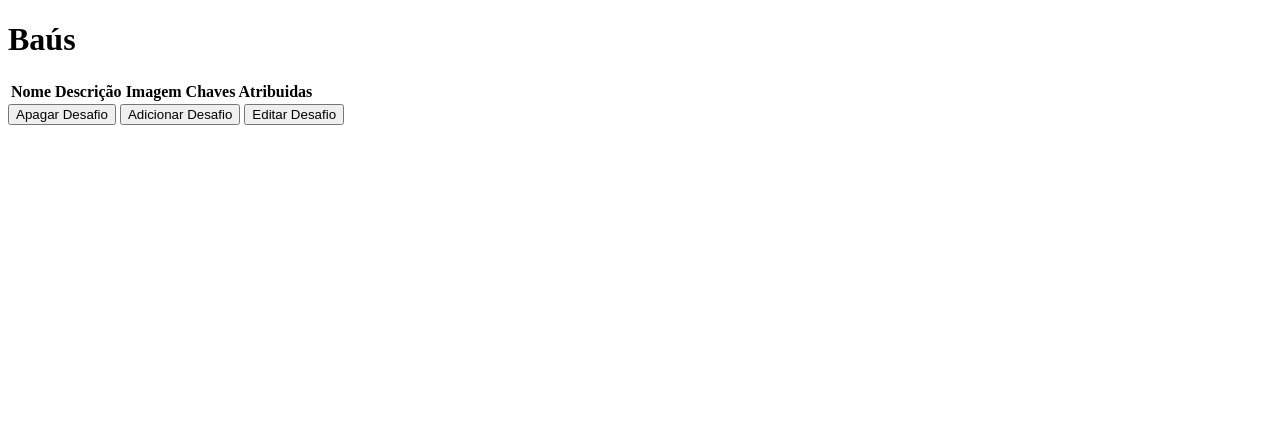
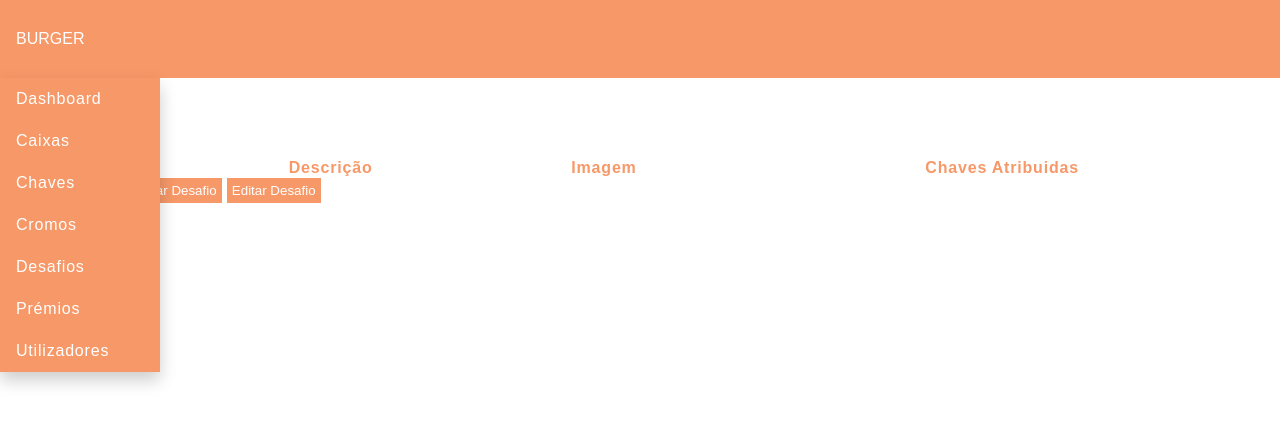
Before and after one commit to knwldg/projeto-kiss2018, a PHP site: page /components/admin/desafios.php in a window 1280 px wide. Shown: the top 425 px of the page. Run offline with PHP 8.4, Linux system fonts and the light colour scheme; lists and menus that the app fills with data are empty.

Commit message:
css_admin quase finalizado

```diff
--- a/components/admin/caixas.php
+++ b/components/admin/caixas.php
@@ -6,6 +6,7 @@
     <meta name="viewport" content="width=device-width, initial-scale=1">
     <meta name="description" content="">
     <meta name="author" content="">
+    <link href="../../css/admin_css.css" rel="stylesheet">
 
     <title>Cubo_Admin</title>
 </head>
@@ -19,6 +20,7 @@ listUsers();
 ?>
 
 <body>
+<?php require_once "navigation.php"; ?>
 <div id="boxes">
     <!-- /.row -->
     <div id="caixas">
--- a/components/admin/chaves.php
+++ b/components/admin/chaves.php
@@ -6,6 +6,7 @@
     <meta name="viewport" content="width=device-width, initial-scale=1">
     <meta name="description" content="">
     <meta name="author" content="">
+    <link href="../../css/admin_css.css" rel="stylesheet">
 
     <title>Cubo_Admin</title>
 </head>
@@ -19,6 +20,7 @@ listUsers();
 ?>
 
 <body>
+<?php require_once "navigation.php"; ?>
 <div id="keys">
     <!-- /.row -->
     <div id="chaves">
--- a/components/admin/cromos.php
+++ b/components/admin/cromos.php
@@ -6,6 +6,7 @@
     <meta name="viewport" content="width=device-width, initial-scale=1">
     <meta name="description" content="">
     <meta name="author" content="">
+    <link href="../../css/admin_css.css" rel="stylesheet">
 
     <title>Cubo_Admin</title>
 </head>
@@ -19,6 +20,8 @@ listUsers();
 ?>
 
 <body>
+<?php require_once "navigation.php"; ?>
+
 <div id="cromos">
     <!-- /.row -->
     <div id="cards">
--- a/components/admin/dashboard.php
+++ b/components/admin/dashboard.php
@@ -6,18 +6,21 @@
     <meta name="viewport" content="width=device-width, initial-scale=1">
     <meta name="description" content="">
     <meta name="author" content="">
+    <link href="../../css/admin_css.css" rel="stylesheet">
 
     <title>Cubo_Admin</title>
 </head>
 
 
 <body>
+<?php require_once "navigation.php"; ?>
+
 <div id="dashboard">
     <div id="dash">
         <h1>Dashboard</h1>
     </div>
     <div id="estatistica_caixas">
-        <h2>Caixas/Caixas Abertas</h2>
+        <h2>Caixas / Caixas Abertas</h2>
         <!--js para gráficos(2) -->
     </div>
     <div id="estatisticas_users">
--- a/components/admin/desafios.php
+++ b/components/admin/desafios.php
@@ -6,15 +6,17 @@
     <meta name="viewport" content="width=device-width, initial-scale=1">
     <meta name="description" content="">
     <meta name="author" content="">
+    <link href="../../css/admin_css.css" rel="stylesheet">
 
     <title>Cubo_Admin</title>
 </head>
 
 <body>
+<?php require_once "navigation.php"; ?>
 <div id="desafios">
     <!-- /.row -->
     <div id="desafios_title">
-        <h1>Baús</h1>
+        <h1>Desafios</h1>
     </div>
     <div id="table_desafios">
         <table>
--- a/components/admin/navigation.php
+++ b/components/admin/navigation.php
@@ -1,7 +1,17 @@
-<?php
-/**
- * Created by PhpStorm.
- * User: josemarinho
- * Date: 15/05/18
- * Time: 22:57
- */
+<div class="navbar">
+    <div class="dropdown">
+        <button class="dropbtn">
+            <p>BURGER</p>
+            <i class="fa fa-caret-down"></i>
+        </button>
+        <div class="dropdown-content">
+            <a href="dashboard.php">Dashboard</a>
+            <a href="caixas.php">Caixas</a>
+            <a href="chaves.php">Chaves</a>
+            <a href="cromos.php">Cromos</a>
+            <a href="desafios.php">Desafios</a>
+            <a href="premios.php">Prémios</a>
+            <a href="users.php">Utilizadores</a>
+        </div>
+    </div>
+</div>
--- a/components/admin/premios.php
+++ b/components/admin/premios.php
@@ -6,11 +6,13 @@
     <meta name="viewport" content="width=device-width, initial-scale=1">
     <meta name="description" content="">
     <meta name="author" content="">
+    <link href="../../css/admin_css.css" rel="stylesheet">
 
     <title>Cubo_Admin</title>
 </head>
 
 <body>
+<?php require_once "navigation.php"; ?>
 <div id="premios">
     <!-- /.row -->
     <div id="premios_title">
--- a/components/admin/users.php
+++ b/components/admin/users.php
@@ -6,11 +6,13 @@
     <meta name="viewport" content="width=device-width, initial-scale=1">
     <meta name="description" content="">
     <meta name="author" content="">
+    <link href="../../css/admin_css.css" rel="stylesheet">
 
     <title>Cubo_Admin</title>
 </head>
 
 <body>
+<?php require_once "navigation.php"; ?>
 <div id="users">
     <!-- /.row -->
     <div id="utilizadores">
@@ -30,8 +32,5 @@
     <button class="apagar_utilizador">
         Apagar Utilizador
     </button>
-    <button class="apagar_utilizador">
-        Apagar
-    </button>
 </div>
 </body>
--- /dev/null
+++ b/css/admin_css.css
@@ -0,0 +1,299 @@
+body {
+    margin: 0;
+    padding: 0;
+    font-family: "Montserrat", sans-serif;
+    letter-spacing: 0.05em;
+}
+/*DASHBOARD */
+#dashboard {
+background-color: white;
+
+}
+
+#dash{
+    color: rgba(247,152,104,1);
+}
+
+#estatistica_caixas{
+    font-family: "Montserrat", sans-serif;
+    letter-spacing: 0.05em;
+    border-bottom: lightgrey 1px;
+
+}
+
+#estatistica_caixas h2{
+    color: rgba(247,152,104,1);
+}
+
+
+#estatisticas_users{
+    font-family: "Montserrat", sans-serif;
+    letter-spacing: 0.05em;
+    border-bottom: lightgrey 1px;
+
+}
+
+#estatisticas_users table, tr, th {
+    border: 1px lightgrey;
+}
+
+#estatisticas_users table {
+    border-collapse: collapse;
+    width: 100%;
+}
+
+#estatisticas_users th {
+    color: rgba(247,152,104,1);
+}
+
+/* Navbar container */
+.navbar {
+    overflow: hidden;
+    background-color: rgba(247,152,104,1);
+    font-family: Montserrat, sans-serif;
+}
+
+/* Links inside the navbar */
+.navbar a {
+    float: left;
+    font-size: 16px;
+    color: white;
+    text-align: center;
+    padding: 14px 16px;
+    text-decoration: none;
+}
+
+/* The dropdown container */
+.dropdown {
+    float: left;
+    overflow: hidden;
+}
+
+/* Dropdown button */
+.dropdown .dropbtn {
+    font-size: 16px;
+    border: none;
+    outline: none;
+    color: white;
+    padding: 14px 16px;
+    background-color: rgba(247,152,104,1);
+    font-family: inherit; /* vertical align on mobile phones */
+    margin: 0; /* vertical align on mobile phones */
+}
+
+/* Add a red background color to navbar links on hover */
+.navbar a:hover, .dropdown:hover .dropbtn {
+    background-color: rgba(247,152,104,1);
+}
+
+/* Dropdown content  */
+.dropdown-content {
+    display: none;
+    position: absolute;
+    background-color: rgba(247,152,104,1);
+    min-width: 160px;
+    box-shadow: 0px 8px 16px 0px rgba(0,0,0,0.2);
+    z-index: 1;
+}
+
+/* Links inside the dropdown */
+.dropdown-content a {
+    float: none;
+    color: white;
+    padding: 12px 16px;
+    text-decoration: none;
+    display: block;
+    text-align: left;
+}
+
+.dropdown-content a:hover {
+    background-color: #ddd;
+}
+
+.dropdown:hover .dropdown-content {
+    display: block;
+}
+
+/* DESAFIOS */
+
+#desafios {
+    background-color: white;
+
+}
+
+#desafios_title{
+    color: rgba(247,152,104,1);
+}
+
+
+#estatisticas_users{
+    font-family: "Montserrat", sans-serif;
+    letter-spacing: 0.05em;
+    border-bottom: lightgrey 1px;
+
+}
+
+#table_desafios table, tr, th {
+    border: 1px lightgrey;
+}
+
+#table_desafios table {
+    border-collapse: collapse;
+    width: 100%;
+}
+
+#table_desafios th {
+    color: rgba(247,152,104,1);
+}
+
+.apagar_desafio{
+    color: white;
+    background-color: rgba(247,152,104,1);
+    border: none;
+    outline: none;
+    padding: 5px;
+}
+
+.apagar_desafio:hover {
+    color: white;
+    background-color: lightgrey;
+    border: none;
+    outline: none;
+    padding: 5px;
+}
+
+.adicionar_desafio{
+    color: white;
+    background-color: rgba(247,152,104,1);
+    border: none;
+    outline: none;
+    padding: 5px;
+}
+
+.adicionar_desafio:hover {
+    color: white;
+    background-color: lightgrey;
+    border: none;
+    outline: none;
+    padding: 5px;
+}
+
+.editar_desafio{
+    color: white;
+    background-color: rgba(247,152,104,1);
+    border: none;
+    outline: none;
+    padding: 5px;
+}
+
+.editar_desafio:hover {
+    color: white;
+    background-color: lightgrey;
+    border: none;
+    outline: none;
+    padding: 5px;
+}
+
+
+
+/* Prémios */
+
+#premios {
+    background-color: white;
+
+}
+
+#premios_title{
+    color: rgba(247,152,104,1);
+}
+
+
+#table_premios table, tr, th {
+    border: 1px lightgrey;
+}
+
+#table_premios table {
+    border-collapse: collapse;
+    width: 100%;
+}
+
+#table_premios th {
+    color: rgba(247,152,104,1);
+
+}
+
+.apagar_premio{
+    color: white;
+    background-color: rgba(247,152,104,1);
+    border: none;
+    outline: none;
+    padding: 5px;
+}
+
+.apagar_premio:hover {
+    color: white;
+    background-color: lightgrey;
+    border: none;
+    outline: none;
+    padding: 5px;
+}
+
+.adicionar_premio{
+    color: white;
+    background-color: rgba(247,152,104,1);
+    border: none;
+    outline: none;
+    padding: 5px;
+}
+
+.adicionar_premio:hover {
+    color: white;
+    background-color: lightgrey;
+    border: none;
+    outline: none;
+    padding: 5px;
+}
+
+
+
+
+/* Users */
+
+#users {
+    background-color: white;
+
+}
+
+#utilizadores{
+    color: rgba(247,152,104,1);
+}
+
+
+#table_users table, tr, th {
+    border: 1px lightgrey;
+}
+
+#table_users table {
+    border-collapse: collapse;
+    width: 100%;
+}
+
+#table_users th {
+    color: rgba(247,152,104,1);
+}
+
+.apagar_utilizador{
+    color: white;
+    background-color: rgba(247,152,104,1);
+    border: none;
+    outline: none;
+    padding: 5px;
+}
+
+.apagar_utilizador:hover {
+    color: white;
+    background-color: lightgrey;
+    border: none;
+    outline: none;
+    padding: 5px;
+}
--- a/index_admin.php
+++ b/index_admin.php
@@ -6,10 +6,13 @@
     <meta name="viewport" content="width=device-width, initial-scale=1">
     <meta name="description" content="">
     <meta name="author" content="">
+    <link href="css/admin_css.css" rel="stylesheet">
 
     <title>Cubo_Admin</title>
 </head>
 
 <body>
+<?php require_once "components/admin/navigation.php"; ?>
 
+<?php require_once "components/admin/dashboard.php"; ?>
 </body>
```
